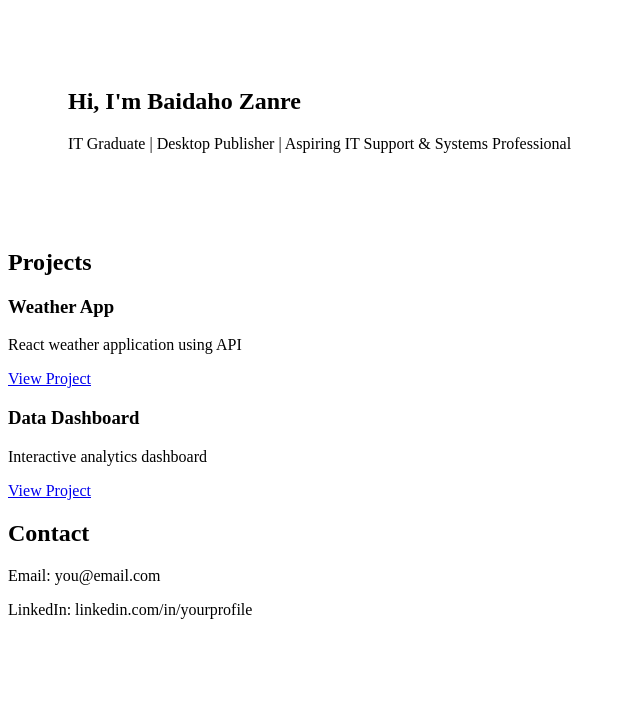
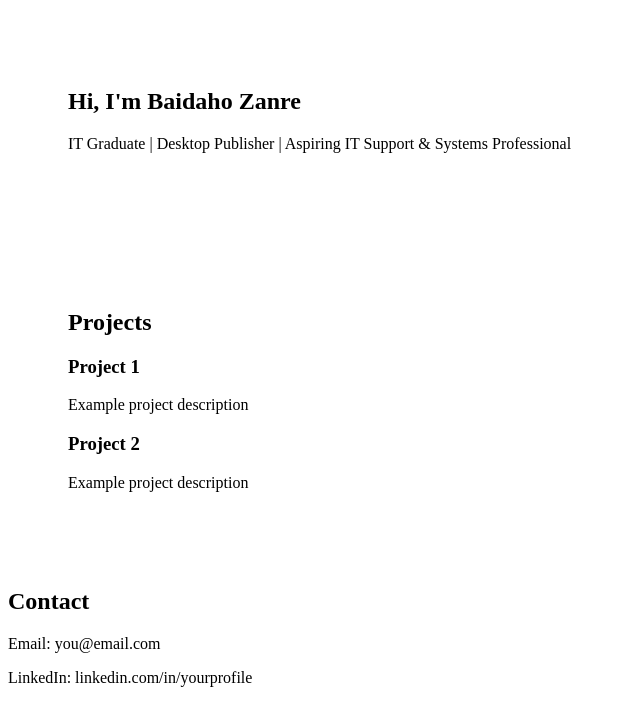
Before and after one commit to bz0074/Portfolio, a React (Vite) app: page / in a window 1280 px wide. Shown: the top 726 px of the page, without its empty margins (0-640 px from the left). Built offline with nearby package versions, Linux system fonts and the light colour scheme.

Commit message:
Update Projects.jsx

```diff
--- a/src/pages/Projects.jsx
+++ b/src/pages/Projects.jsx
@@ -1,46 +1,19 @@
-import ProjectCard from "../components/ProjectCard";
-
-function Projects(){
-
-  const projects = [
-
-    {
-      title: "Weather App",
-      description: "React weather application using API",
-      link: "#"
-    },
-
-    {
-      title: "Data Dashboard",
-      description: "Interactive analytics dashboard",
-      link: "#"
-    }
-
-  ]
-
-  return(
-
-    <section id="projects">
-
+function Projects() {
+  return (
+    <section style={{ padding: "60px" }}>
       <h2>Projects</h2>
 
-      <div className="projects-grid">
-
-        {projects.map((p,i)=>(
-          <ProjectCard
-            key={i}
-            title={p.title}
-            description={p.description}
-            link={p.link}
-          />
-        ))}
-
+      <div>
+        <h3>Project 1</h3>
+        <p>Example project description</p>
       </div>
 
+      <div>
+        <h3>Project 2</h3>
+        <p>Example project description</p>
+      </div>
     </section>
-
-  )
-
+  );
 }
 
 export default Projects;
```
